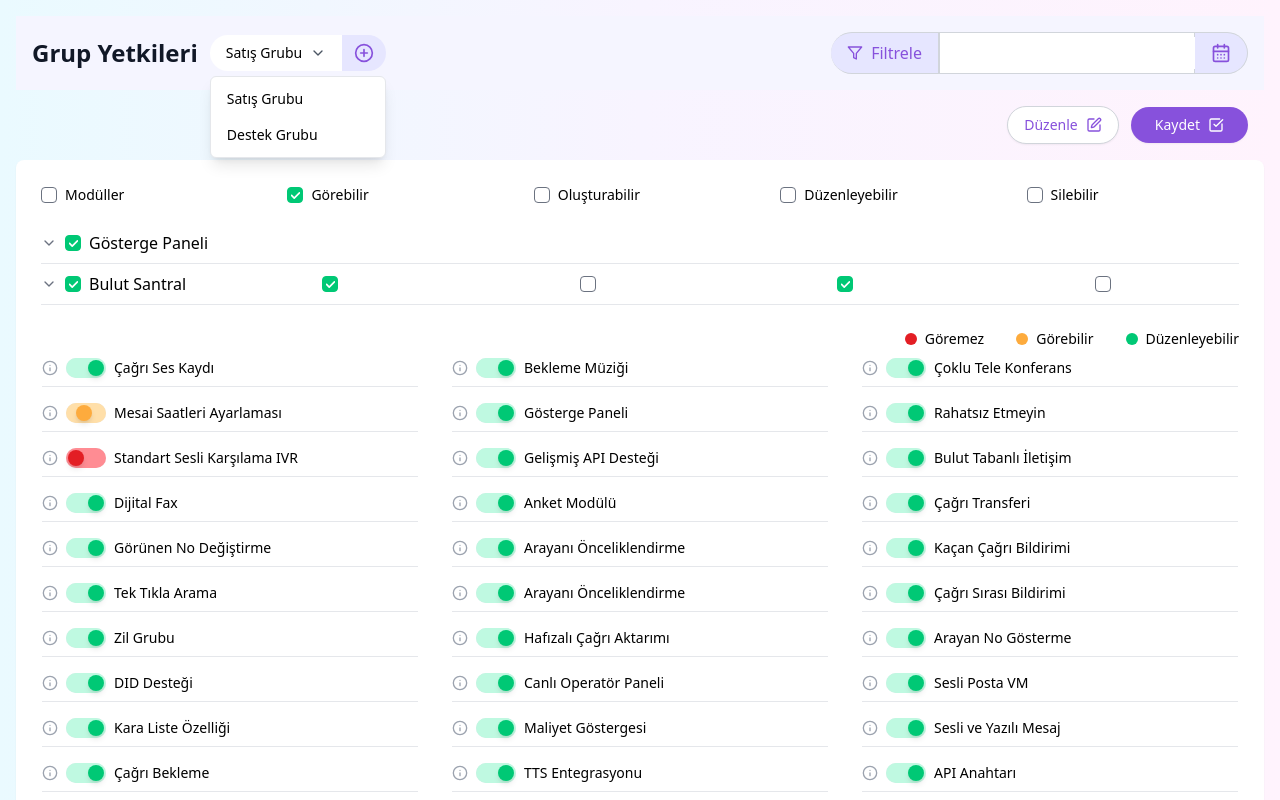
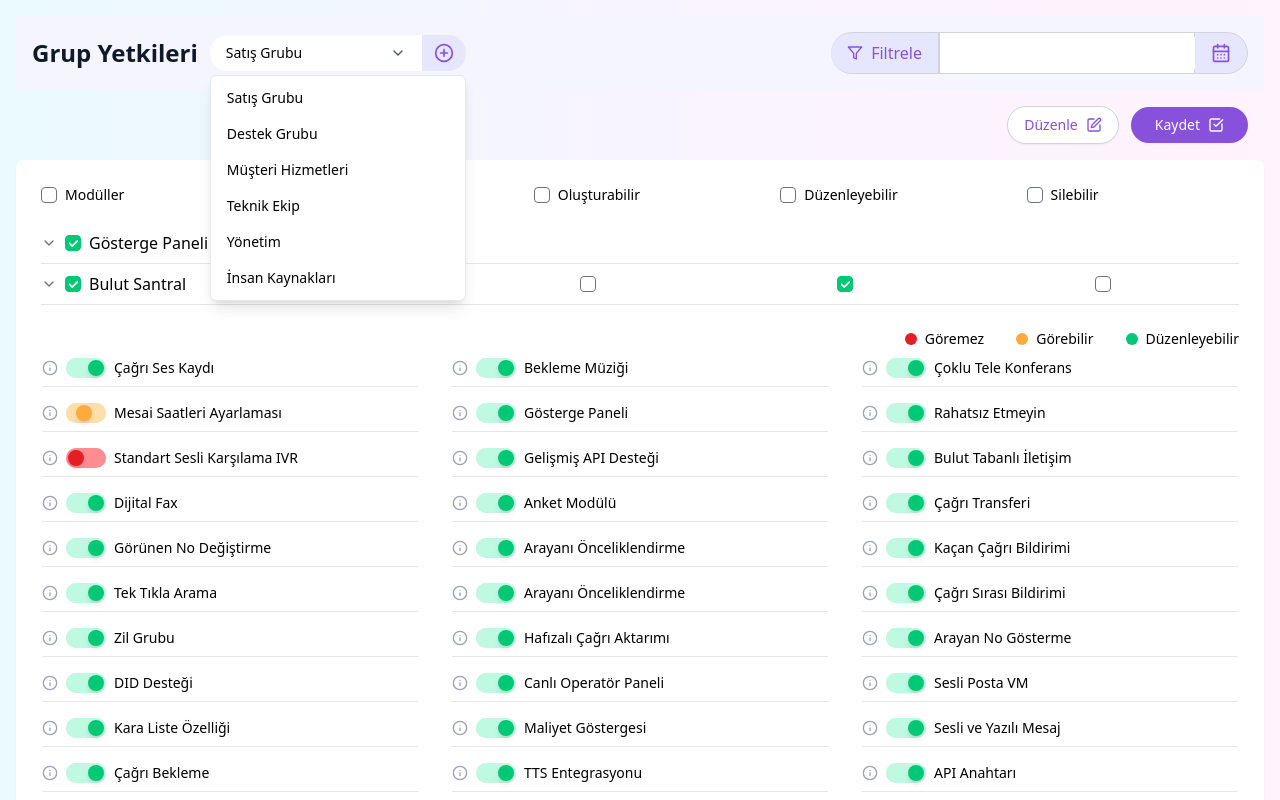
Before and after one commit to fatihkurtl/kbkm_test, a React (Vite) app: page / in a window 1280 px wide. Both pictures are taken after a click on the button "Satış Grubu". Shown: the top 800 px of the page. Built offline with nearby package versions, Linux system fonts and the light colour scheme.

Commit message:
header dropdown bg edited

```diff
--- a/src/components/Header.tsx
+++ b/src/components/Header.tsx
@@ -1,4 +1,4 @@
-import { useState } from "react";
+import { useState, useRef, useEffect } from "react"
 import {
   CalendarDays,
   ChevronDown,
@@ -7,17 +7,51 @@ import {
   Filter,
   Search,
   SquareCheckBig,
-} from "lucide-react";
-import DatePicker from "react-datepicker";
+} from "lucide-react"
+import DatePicker from "react-datepicker"
+import "react-datepicker/dist/react-datepicker.css"
 
-import "react-datepicker/dist/react-datepicker.css";
+const useDropdown = () => {
+  const [options, setOptions] = useState(false)
+  const optionsElement = useRef<HTMLDivElement>(null)
+
+  const toggleDropdown = (): void => {
+    setOptions(!options)
+  }
+
+  useEffect(() => {
+    const handleClickOutside = (event: MouseEvent) => {
+      if (
+        optionsElement.current &&
+        !optionsElement.current.contains(event.target as Node)
+      ) {
+        setOptions(false)
+      }
+    }
+
+    if (options) {
+      document.addEventListener("mousedown", handleClickOutside)
+      return () => {
+        document.removeEventListener("mousedown", handleClickOutside)
+      }
+    }
+  }, [options])
+
+  return { toggleDropdown, options, setOptions, optionsElement }
+}
 
 export default function Header() {
-  const [selectedGroup, setSelectedGroup] = useState("Satış Grubu");
-  const [isDropdownOpen, setIsDropdownOpen] = useState(false);
-  const [searchQuery, setSearchQuery] = useState("");
-  const [isDatePickerOpen, setIsDatePickerOpen] = useState(false);
-  const [selectedDate, setSelectedDate] = useState<Date | null>(null);
+  const { toggleDropdown, options, setOptions, optionsElement } = useDropdown()
+
+  const [selectedGroup, setSelectedGroup] = useState("Satış Grubu")
+  const [searchQuery, setSearchQuery] = useState("")
+  const [isDatePickerOpen, setIsDatePickerOpen] = useState(false)
+  const [selectedDate, setSelectedDate] = useState<Date | null>(null)
+
+  const handleGroupSelection = (group: string) => {
+    setSelectedGroup(group)
+    setOptions(false)
+  }
 
   return (
     <>
@@ -27,12 +61,13 @@ export default function Header() {
             Grup Yetkileri
           </h1>
 
-          <div className="relative flex items-center rounded-l-full">
+          <div ref={optionsElement} className="relative flex items-center rounded-l-full w-64">
             <button
-              className="flex items-center gap-2 px-4 py-2 text-sm font-medium focus:outline-none bg-white rounded-l-full"
-              onClick={() => setIsDropdownOpen(!isDropdownOpen)}
+              className="flex items-center justify-between w-full px-4 py-2 text-sm font-medium focus:outline-none bg-white rounded-l-full"
+              aria-expanded={options ? "true" : "false"}
+              onClick={toggleDropdown}
             >
-              {selectedGroup}
+              <span>{selectedGroup}</span>
               <ChevronDown className="h-4 w-4 text-gray-600" />
             </button>
 
@@ -40,17 +75,14 @@ export default function Header() {
               <CirclePlus className="h-5 w-5" />
             </button>
 
-            {isDropdownOpen && (
-              <div className="absolute z-10 mt-32 w-full rounded-md bg-white shadow-lg border border-gray-200">
+            {options && (
+              <div className="absolute z-10 top-full left-0 mt-1 w-64 rounded-md bg-white shadow-lg border border-gray-200">
                 <div className="py-1">
-                  {["Satış Grubu", "Destek Grubu"].map((group) => (
+                  {["Satış Grubu", "Destek Grubu", "Müşteri Hizmetleri", "Teknik Ekip", "Yönetim", "İnsan Kaynakları"].map((group) => (
                     <button
                       key={group}
                       className="block w-full px-4 py-2 text-left text-sm hover:bg-gray-100"
-                      onClick={() => {
-                        setSelectedGroup(group);
-                        setIsDropdownOpen(false);
-                      }}
+                      onClick={() => handleGroupSelection(group)}
                     >
                       {group}
                     </button>
@@ -71,7 +103,7 @@ export default function Header() {
               type="text"
               value={searchQuery}
               onChange={(e) => setSearchQuery(e.target.value)}
-      className="flex-grow h-8 border-none focus:outline-none focus:ring-0 focus:border-none" // Odaklandığında border ve outline yok
+              className="flex-grow h-8 border-none focus:outline-none focus:ring-0 focus:border-none"
             />
             <Search className="h-5 w-5 text-gray-400 ml-2" />
           </div>
@@ -87,15 +119,14 @@ export default function Header() {
               <DatePicker
                 selected={selectedDate}
                 onChange={(date) => {
-          setSelectedDate(date);
-          setIsDatePickerOpen(false);
+                  setSelectedDate(date)
+                  setIsDatePickerOpen(false)
                 }}
                 inline
               />
             </div>
           )}
         </div>
-
       </div>
       <div className="flex items-center gap-3 mr-4 justify-end">
         <button className="flex items-center gap-2 rounded-full bg-white px-4 py-2 text-sm font-medium text-[#8751DC] shadow-sm border border-gray-300 hover:bg-gray-100 transition duration-150">
@@ -109,5 +140,5 @@ export default function Header() {
         </button>
       </div>
     </>
-  );
+  )
 }
```
Lines whose indentation alone changed are shown as unchanged.
